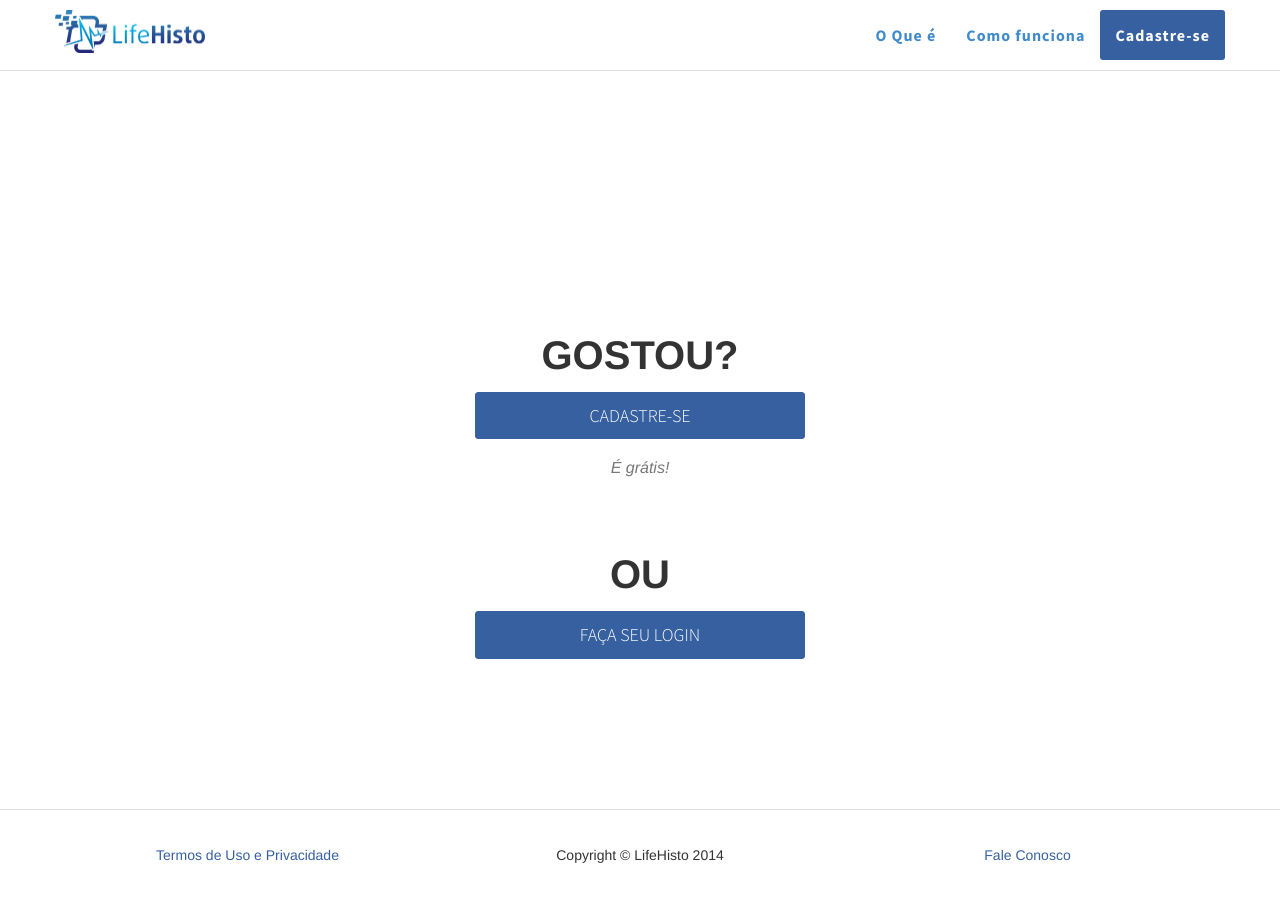
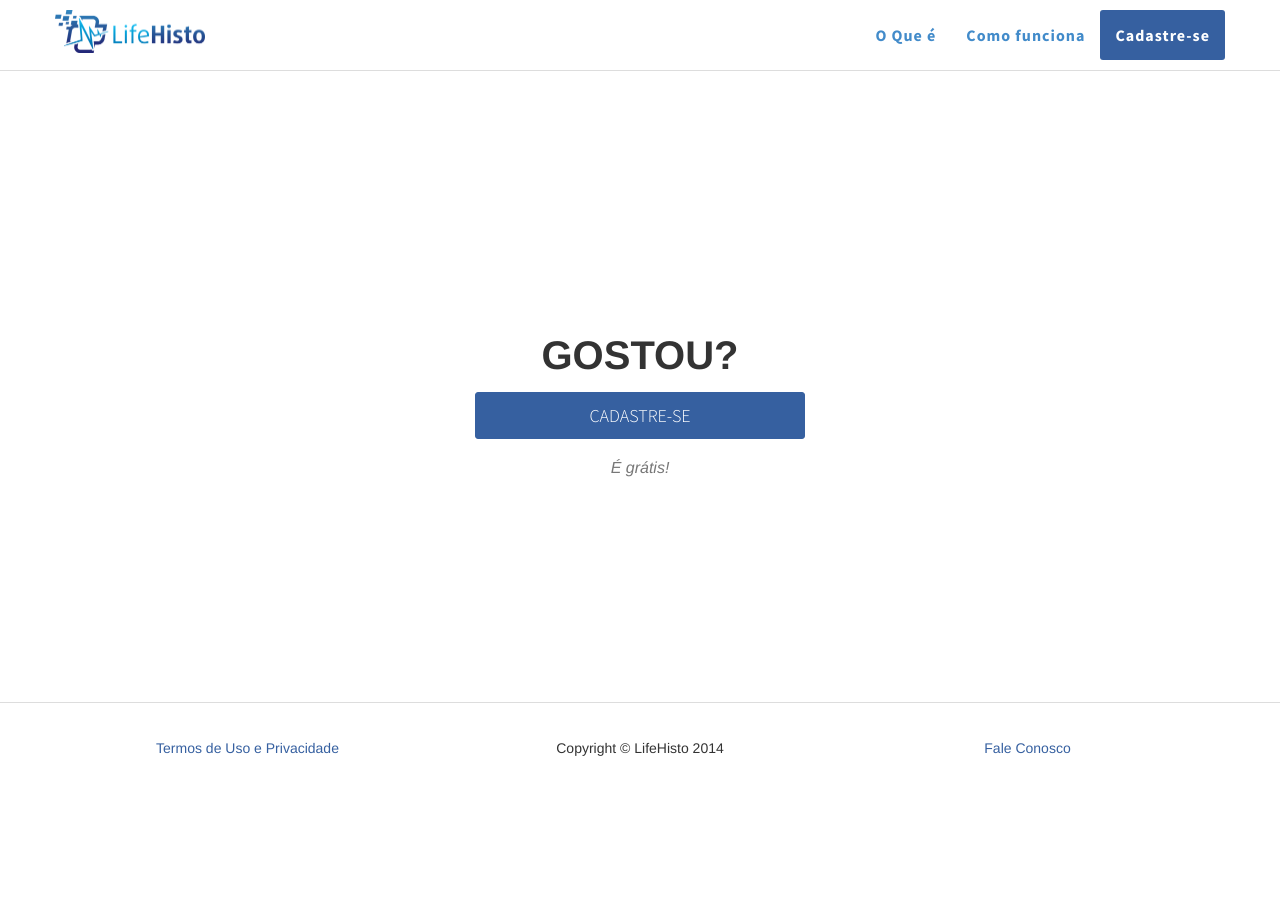
Before and after one commit to Lifehisto/lifehisto.github.io, a Jekyll site: the page built from index.html, in a window 1280 px wide and 900 px high, scrolled down 2370 px. Built offline with Jekyll 4.4.1, drawn with Linux system fonts in a browser that asks for light colours; nearby versions of some CDN libraries; library files that are not in the unit come from our copies; after the commit the page ends 3163 px from its top, so only the background shows below that.

Commit message:
Update index.html

```diff
--- a/index.html
+++ b/index.html
@@ -126,16 +126,5 @@ layout: default
                     </div>
                 </div>
             </div>
-            <div class="row">
-                <div class="col-lg-12 text-center">
-                    <h2 class="section-heading">Ou</h2>
-                    <!-- <h3 class="section-subheading text-muted">Faça o login já!</h3> -->
-                </div>
-            </div>
-            <div class="row">
-                <div class="col-lg-12">
-                    <a href="https://app.lifehisto.com" class="page-scroll btn btn-xl">Faça seu Login</a>
-                </div>
-            </div>
         </div>
     </section>
```
